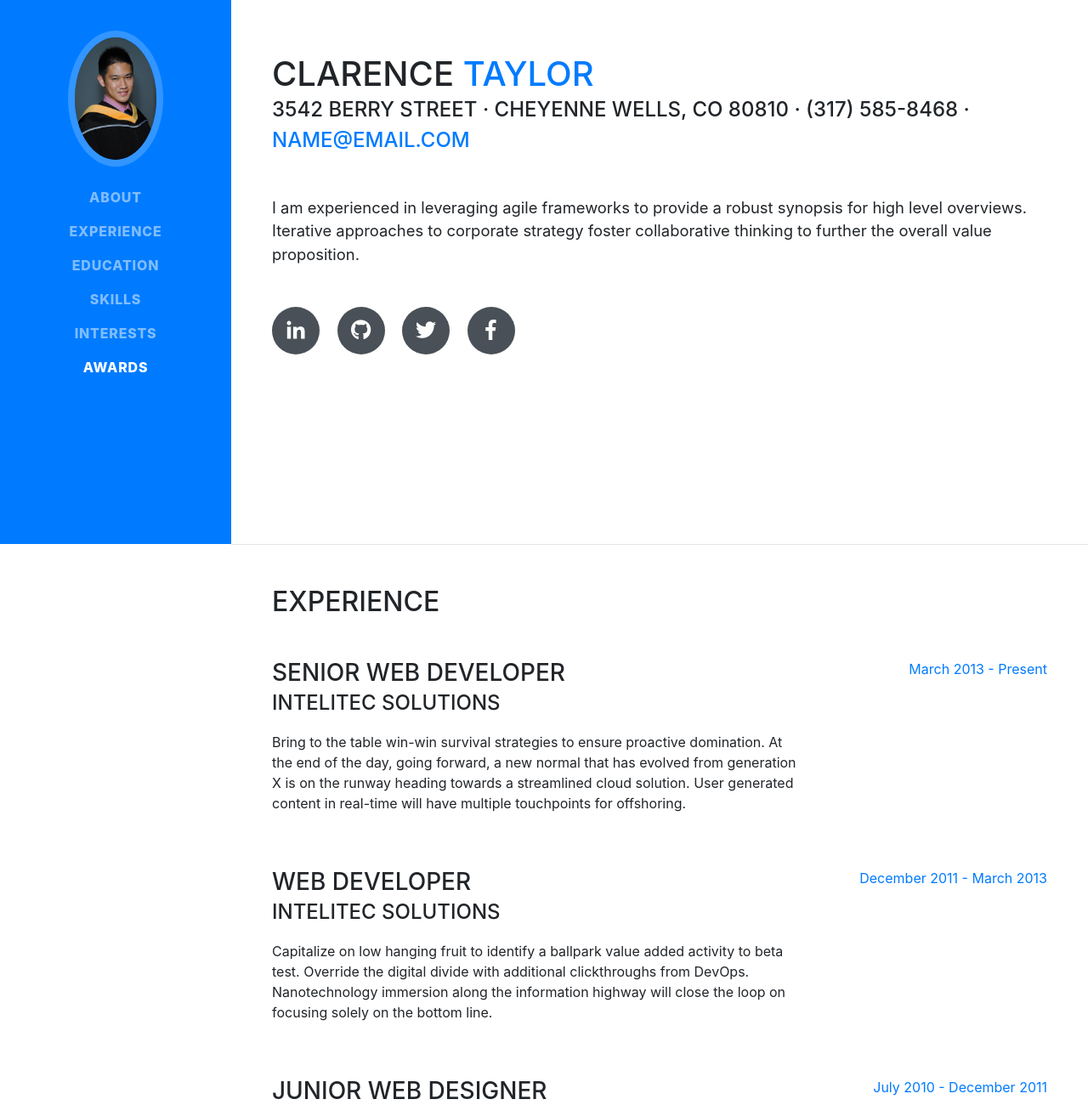
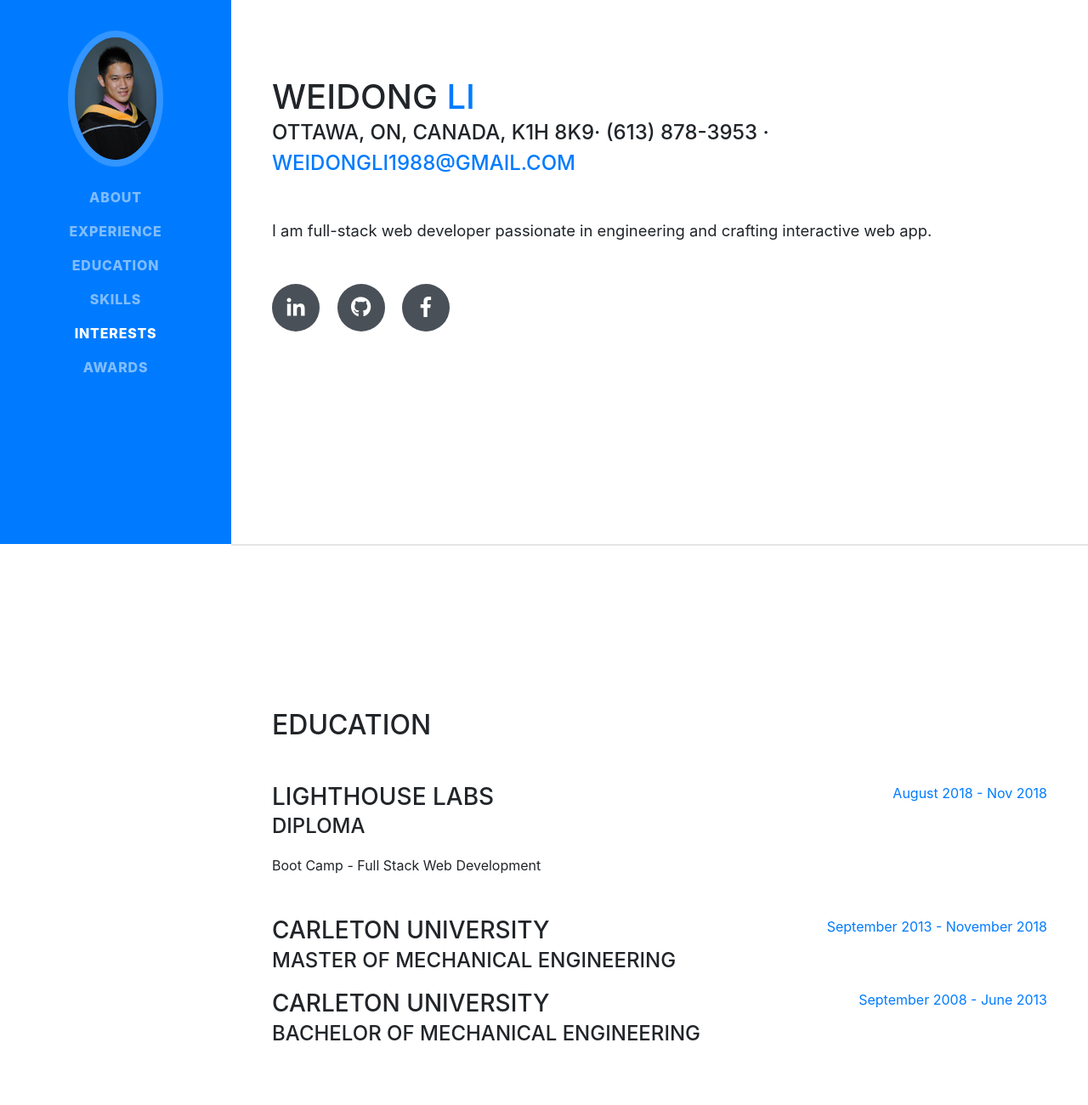
Before and after one commit to donny1103/donny1103.github.io, a website with bundled scripts: page index.html in a window 1280 px wide. Shown: the part 160-1460 px from the top of the page at 85% size. Built offline with nearby package versions, Linux system fonts and the light colour scheme; a web font is replaced by a local one.

Commit message:
update info

```diff
--- a/index.html
+++ b/index.html
@@ -8,7 +8,7 @@
     <meta name="description" content="">
     <meta name="author" content="">
 
-    <title>Resume - Start Bootstrap Theme</title>
+    <title>Weidong Li</title>
 
     <!-- Bootstrap core CSS -->
     <link href="vendor/bootstrap/css/bootstrap.min.css" rel="stylesheet">
@@ -27,7 +27,7 @@
 
     <nav class="navbar navbar-expand-lg navbar-dark bg-primary fixed-top" id="sideNav">
       <a class="navbar-brand js-scroll-trigger" href="#page-top">
-        <span class="d-block d-lg-none">Clarence Taylor</span>
+        <span class="d-block d-lg-none">Weidong Li</span>
         <span class="d-none d-lg-block">
           <img class="img-fluid img-profile rounded-circle mx-auto mb-2" src="img/profile.jpg" alt="">
         </span>
@@ -63,24 +63,21 @@
 
       <section class="resume-section p-3 p-lg-5 d-flex d-column" id="about">
         <div class="my-auto">
-          <h1 class="mb-0">Clarence
-            <span class="text-primary">Taylor</span>
+          <h1 class="mb-0">Weidong
+            <span class="text-primary">Li</span>
           </h1>
-          <div class="subheading mb-5">3542 Berry Street · Cheyenne Wells, CO 80810 · (317) 585-8468 ·
-            <a href="mailto:name@email.com">name@email.com</a>
+          <div class="subheading mb-5">Ottawa, ON, Canada, K1H 8K9· (613) 878-3953 ·
+            <a href="mailto:weidongli1988@gmail.com">weidongli1988@gmail.com</a>
           </div>
-          <p class="lead mb-5">I am experienced in leveraging agile frameworks to provide a robust synopsis for high level overviews. Iterative approaches to corporate strategy foster collaborative thinking to further the overall value proposition.</p>
+          <p class="lead mb-5">I am full-stack web developer passionate in engineering and crafting interactive web app.</p>
           <div class="social-icons">
-            <a href="#">
+            <a href="https://www.linkedin.com/in/weidong-li">
               <i class="fab fa-linkedin-in"></i>
             </a>
-            <a href="#">
+            <a href="https://github.com/donny1103">
               <i class="fab fa-github"></i>
             </a>
-            <a href="#">
-              <i class="fab fa-twitter"></i>
-            </a>
-            <a href="#">
+            <a href="https://www.facebook.com/donny1103">
               <i class="fab fa-facebook-f"></i>
             </a>
           </div>
@@ -89,7 +86,7 @@
 
       <hr class="m-0">
 
-      <section class="resume-section p-3 p-lg-5 d-flex flex-column" id="experience">
+      <!-- <section class="resume-section p-3 p-lg-5 d-flex flex-column" id="experience">
         <div class="my-auto">
           <h2 class="mb-5">Experience</h2>
 
@@ -139,7 +136,7 @@
 
         </div>
 
-      </section>
+      </section> -->
 
       <hr class="m-0">
 
@@ -149,24 +146,32 @@
 
           <div class="resume-item d-flex flex-column flex-md-row mb-5">
             <div class="resume-content mr-auto">
-              <h3 class="mb-0">University of Colorado Boulder</h3>
-              <div class="subheading mb-3">Bachelor of Science</div>
-              <div>Computer Science - Web Development Track</div>
-              <p>GPA: 3.23</p>
+              <h3 class="mb-0">Lighthouse Labs</h3>
+              <div class="subheading mb-3">Diploma</div>
+              <div>Boot Camp - Full Stack Web Development </div>
             </div>
             <div class="resume-date text-md-right">
-              <span class="text-primary">August 2006 - May 2010</span>
+              <span class="text-primary">August 2018 - Nov 2018</span>
             </div>
           </div>
 
           <div class="resume-item d-flex flex-column flex-md-row">
             <div class="resume-content mr-auto">
-              <h3 class="mb-0">James Buchanan High School</h3>
-              <div class="subheading mb-3">Technology Magnet Program</div>
-              <p>GPA: 3.56</p>
+              <h3 class="mb-0">Carleton University</h3>
+              <div class="subheading mb-3">Master of Mechanical Engineering</div>
             </div>
             <div class="resume-date text-md-right">
-              <span class="text-primary">August 2002 - May 2006</span>
+              <span class="text-primary">September 2013 - November 2018</span>
+            </div>
+          </div>
+
+          <div class="resume-item d-flex flex-column flex-md-row">
+            <div class="resume-content mr-auto">
+              <h3 class="mb-0">Carleton University</h3>
+              <div class="subheading mb-3">Bachelor of Mechanical Engineering</div>
+            </div>
+            <div class="resume-date text-md-right">
+              <span class="text-primary">September 2008 - June 2013</span>
             </div>
           </div>
 
@@ -191,9 +196,6 @@
               <i class="fab fa-js-square"></i>
             </li>
             <li class="list-inline-item">
-              <i class="fab fa-angular"></i>
-            </li>
-            <li class="list-inline-item">
               <i class="fab fa-react"></i>
             </li>
             <li class="list-inline-item">
@@ -203,19 +205,10 @@
               <i class="fab fa-sass"></i>
             </li>
             <li class="list-inline-item">
-              <i class="fab fa-less"></i>
+              <i class="fab fa-npm"></i>
             </li>
             <li class="list-inline-item">
-              <i class="fab fa-wordpress"></i>
-            </li>
-            <li class="list-inline-item">
-              <i class="fab fa-gulp"></i>
-            </li>
-            <li class="list-inline-item">
-              <i class="fab fa-grunt"></i>
-            </li>
-            <li class="list-inline-item">
-              <i class="fab fa-npm"></i>
+              <i class="fab fa-git-square"></i>
             </li>
           </ul>
 
@@ -249,7 +242,7 @@
 
       <hr class="m-0">
 
-      <section class="resume-section p-3 p-lg-5 d-flex flex-column" id="awards">
+      <!-- <section class="resume-section p-3 p-lg-5 d-flex flex-column" id="awards">
         <div class="my-auto">
           <h2 class="mb-5">Awards &amp; Certifications</h2>
           <ul class="fa-ul mb-0">
@@ -281,7 +274,7 @@
               Place - James Buchanan High School - Hackathon 2005</li>
           </ul>
         </div>
-      </section>
+      </section> -->
 
     </div>
 
```
